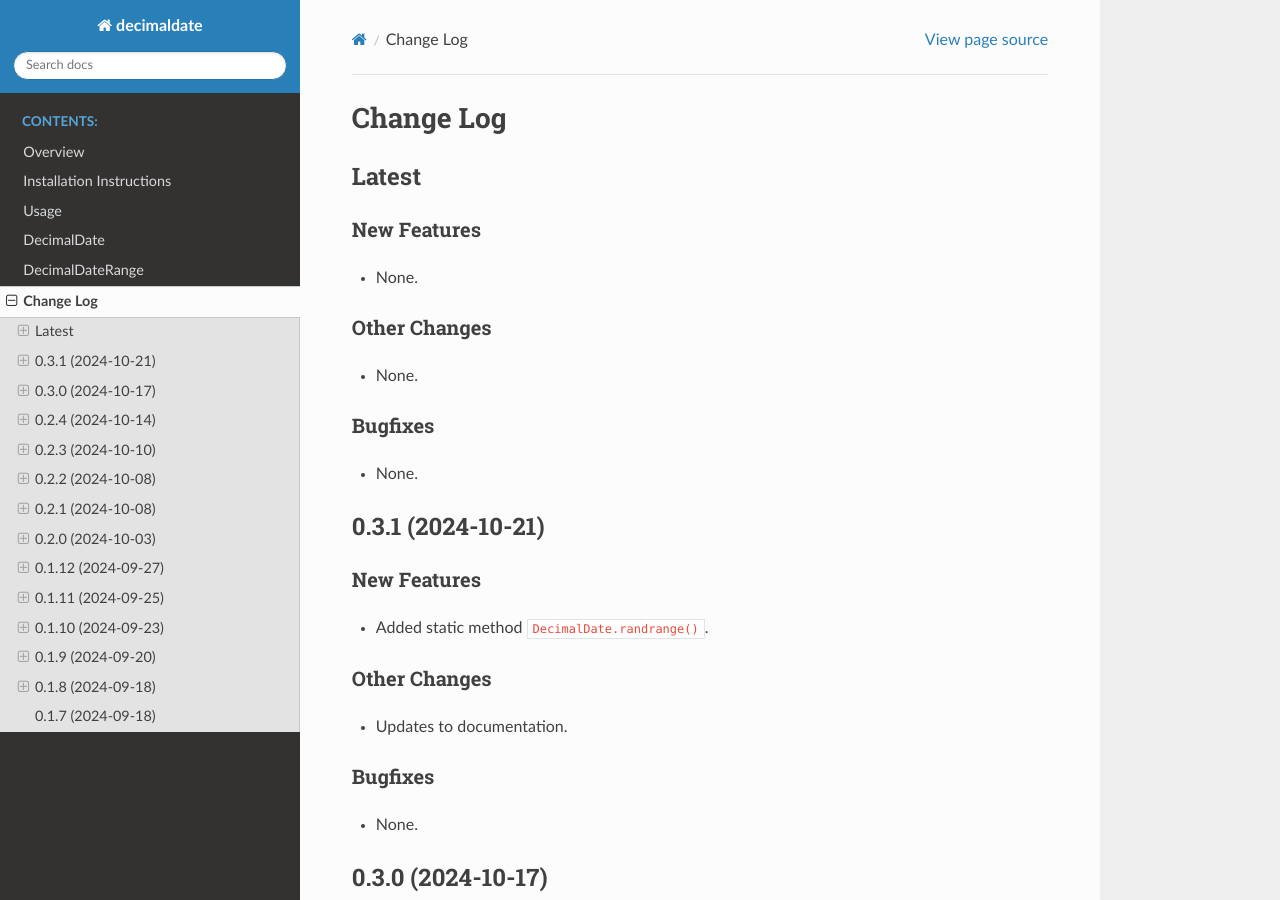
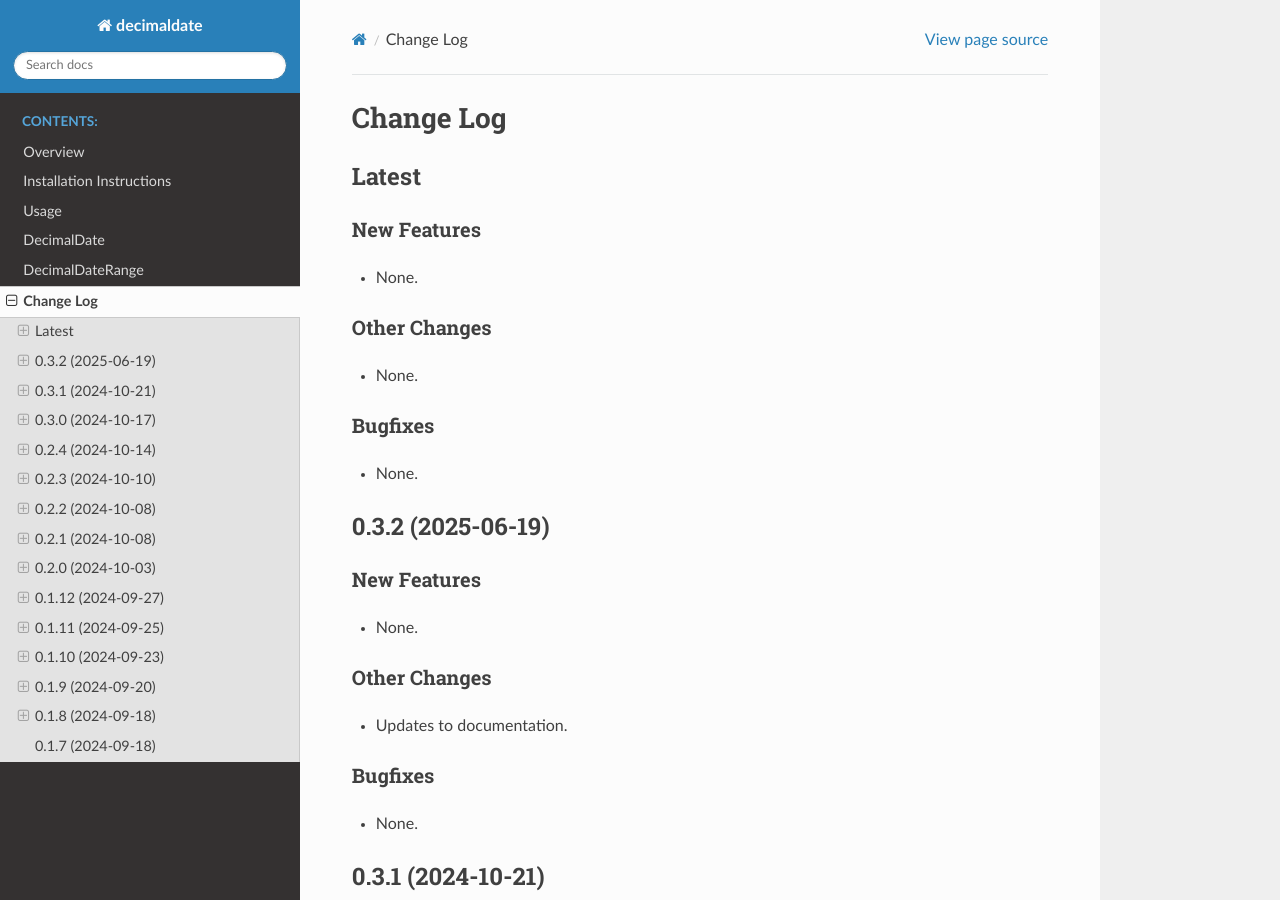
Before and after one commit to TorbenJakobsen/decimaldate, a Sphinx documentation site: the page built from docs/source/changelog.rst, in a window 1280 px wide and 900 px high. Built offline with Sphinx 7.4.7 and the Read the Docs theme 3.1.0, drawn with Linux system fonts in a browser that asks for light colours.

Commit message:
maintence bumb to 0.3.2

```diff
--- a/docs/source/changelog.rst
+++ b/docs/source/changelog.rst
@@ -15,6 +15,25 @@ Other Changes
 -------------
 
 * None.
+
+Bugfixes
+--------
+
+* None.
+
+==========
+  0.3.2 (2025-06-19)
+==========
+
+New Features
+------------
+
+* None.
+
+Other Changes
+-------------
+
+* Updates to documentation.
 
 Bugfixes
 --------
--- a/pyproject.toml
+++ b/pyproject.toml
@@ -1,6 +1,6 @@
 [project]
 name = "decimaldate"
-version = "0.3.1"
+version = "0.3.2"
 description = "A decimal date utility to handle integer dates on the form `yyyymmdd`."
 authors = [
     { name = "Torben Jakobsen", email = "torben.jakobsen@icloud.com" }
```
